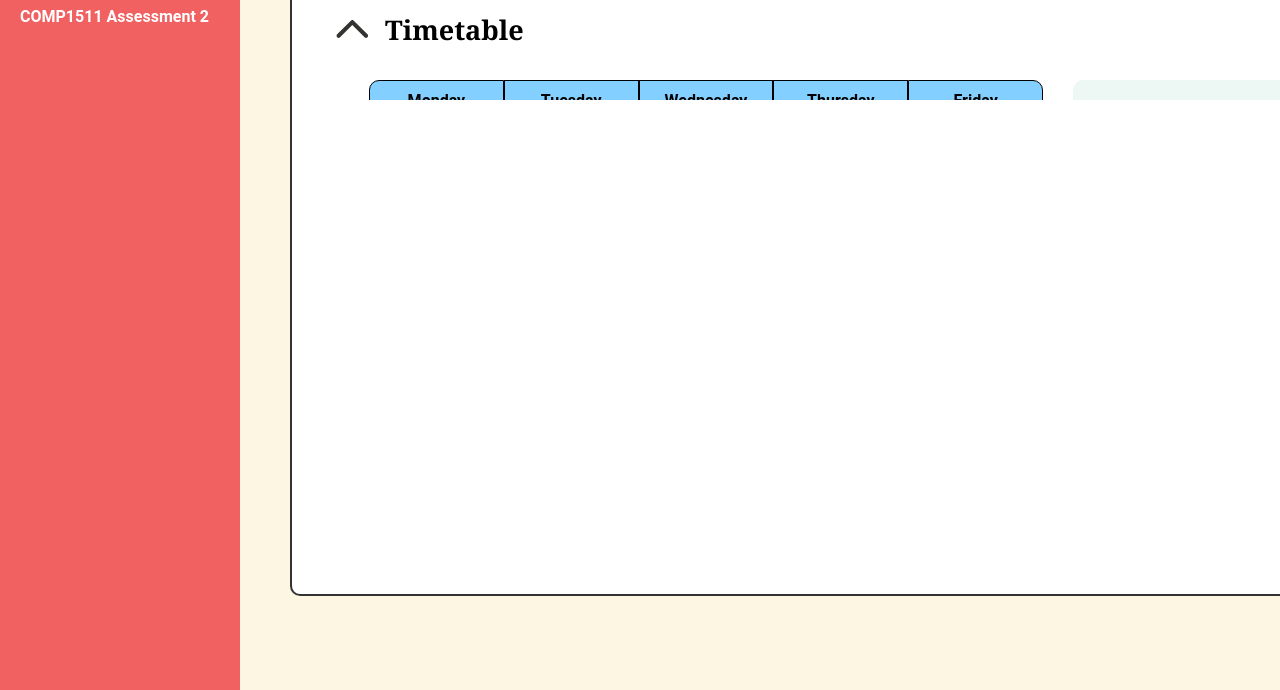
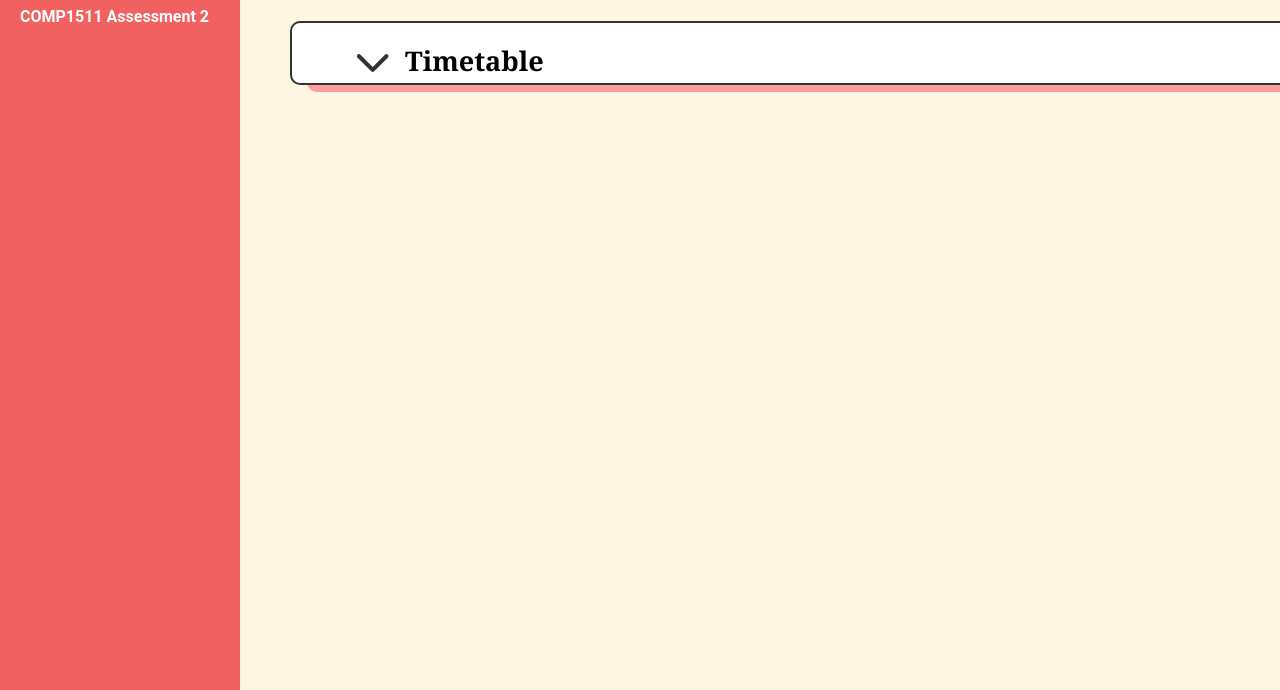
Before and after one commit to Amygdala73/Blue_Print_2024, a website: page pages/home.html in a window 1280 px wide. Both pictures are taken after a click on the element "Timetable". Shown: the part 110-800 px from the top of the page. Drawn offline with Linux system fonts and the light colour scheme.

Commit message:
Need to fix the arrow and table boarder

```diff
--- a/css/home.css
+++ b/css/home.css
@@ -46,7 +46,7 @@ body {
 /* Header Section */
 .header h1 {
     font-size: 32px;
-    margin-bottom: 20px;
+    margin-bottom: 60px;
     margin-left: 30px;
     color: #000;
     font-family: 'Tahoma', sans-serif;
@@ -65,25 +65,57 @@ body {
 .white-background {
     background-color: white;
     width: 1183.046px;
-    height: 602.742px;
+    height: 60px; /* Set a smaller height for the collapsed state */
     flex-shrink: 0;
     border-radius: 10px;
     border: 2.04px solid #333;
-    position: absolute; /* Set this to absolute for layering */
+    position: absolute;
     z-index: 1;
     margin-top: -70px;
+    transition: height 0.3s ease; /* Add transition for smooth collapsing */
+}
 
+.collapsed .white-background {
+    height: 60px; /* Collapsed height */
+    margin-top: -191px;
 }
+
+.expanded .white-background {
+    height: 602.742px; /* Expanded height */
+}
+
 /* Updated the heading and arrow styles */
+/* Style for the Timetable heading */
 .heading-with-arrow {
     display: flex;
     align-items: center;
     font-size: 32px;
     font-weight: bold;
-    margin-left: 40px; /* Aligns with the left padding of the white box */
-    cursor: pointer; /* Make it clickable */
+    cursor: pointer;
+    background-color: transparent; /* Place it within the white box */
+    padding: 10px 20px; /* Ensure padding for a nice layout */
+    border-radius: 10px; /* Rounded corners */
+    position: relative;
+    z-index: 2; /* Ensure it stays on top of the pink shadow */
+    margin-left: 0;
+    width: fit-content; /* Adjust to fit content */
+    top: -5px; /* Move the text up */
+}
 
 
+.collapsed .heading-with-arrow {
+    background-color: transparent; /* White background for the heading */
+    padding: 10px 20px; /* Adjust padding */
+    border-radius: 10px; /* Rounded corners */
+    width: fit-content; /* Adjust width to fit content */
+    top:-58px;
+
+}
+
+
+.arrow {
+    cursor: pointer;
+    transition: transform 0.3s ease;
 }
 
 .heading-with-arrow svg {
@@ -96,30 +128,39 @@ body {
 }
 
 .white-box {
-    background-color: white;
+    background-color: transparent;
     width: 100%;
     padding: 20px;
     margin-top: 20px; /* Space between white box and timetable */
     margin-bottom: -5px;
     border-radius: 10px;
     margin-left: 20px;
-    height: 30px;
+    height: 20px;
     position: relative;
     z-index: 2;
     display: flex; /* Added to ensure the arrow and text stay on the same row */
     align-items: center; /* Ensures vertical alignment within the white box */
 }
-/* White Box for Heading */
-.white-box {
-    background-color: white;
-    width: 100%;
-    padding: 20px;
-    margin-top: 20px;
-    border-radius: 10px;
-    margin-left: 20px;
+
+
+
+.collapsed .white-box {
+    background: none;
+    border: none;
+    height: 60px; /* Adjust height when collapsed */
     display: flex;
-    align-items: center;
+    align-items: center; /* Ensures vertical alignment */
+    justify-content: flex-start; /* Aligns content to the left */
+    padding: 0; /* Remove any padding */
 }
+
+.expanded .white-box {
+    height: auto; /* Expanded height remains unchanged */
+    padding: 20px; /* Keep padding for expanded state */
+    background-color: transparent;
+    border: none;
+}
+
 
 /* Heading with Arrow */
 
@@ -148,16 +189,26 @@ body {
 
 /* Pink Background Shadow */
 .pink-background-shadow {
-    background-color: #FF9C9C; /* Coral/Pink solid background */
+    background-color: #FF9C9C;
     position: absolute;
-    top: -50px; /* Adjust this value to move down */
-    right: -105px; /* Adjust this value to move left */
-    width: 108%; /* Same width as the timetable */
-    height: 123%; /* Same height as the timetable */
-    border-radius: 10px; /* Rounded corners */
-    z-index: 0; /* Make sure it's behind everything */
+    top: -50px;
+    right: -105px;
+    width: 108%;
+    height: 123%;
+    border-radius: 10px;
+    z-index: 0;
+    transition: height 0.3s ease; /* Smooth transition for collapsing */
 }
 
+.collapsed .pink-background-shadow {
+    height: 70px; /* Adjust height for the pink background when collapsed */
+    margin-top: -140px;
+    margin-left: -20;
+}
+
+.expanded .pink-background-shadow {
+    height: 123%; /* Full height when expanded */
+}
 /* Timetable and Availability Wrapper */
 .timetable-availability-wrapper {
     display: flex;
@@ -176,13 +227,20 @@ body {
     overflow: hidden;
 }
 
+/* Timetable container visibility */
 .collapsed .timetable-availability-wrapper {
-    max-height: 0; /* Collapsed state */
+    max-height: 0;
+    opacity: 0;
+    overflow: hidden;
+    transition: max-height 0.3s ease, opacity 0.3s ease;
 }
 
 .expanded .timetable-availability-wrapper {
-    max-height: 500px; /* Expanded state */
+    max-height: 500px;
+    opacity: 1;
 }
+
+
 
 .timetable {
     width: 100%;
@@ -256,6 +314,24 @@ body {
     height: 30px;
 }
 
+/* Styling for the collapsed state */
+.collapsed .timetable-availability-wrapper {
+    display: none; /* Hide the timetable and availability when collapsed */
+}
+
+.expanded .timetable-availability-wrapper {
+    display: flex; /* Show timetable when expanded */
+}
+
+.white-box.collapsed {
+    height: 60px; /* Adjust height when collapsed */
+    border-radius: 10px; /* Rounded corners */
+}
+
+.white-box.expanded {
+    height: auto; /* Adjust height when expanded */
+    border-radius: 10px; /* Maintain rounded corners */
+}
 
 /* Availability Section */
 .availability-container {
--- a/pages/home.html
+++ b/pages/home.html
@@ -99,11 +99,23 @@
         document.addEventListener("DOMContentLoaded", function () {
             const heading = document.querySelector(".heading-with-arrow");
             const timetableWrapper = document.querySelector(".relative-wrapper");
+            const whiteBox = document.querySelector(".white-box");
 
             // Add click event to the arrow/heading to toggle collapsed/expanded state
             heading.addEventListener("click", function () {
+                // Toggle the classes for collapsing and expanding
                 timetableWrapper.classList.toggle("collapsed");
                 timetableWrapper.classList.toggle("expanded");
+                whiteBox.classList.toggle("collapsed");
+                whiteBox.classList.toggle("expanded");
+
+                // Adjust the height of the white box and maintain the pink background
+                const pinkBackground = document.querySelector(".pink-background-shadow");
+                if (whiteBox.classList.contains("collapsed")) {
+                    pinkBackground.style.height = "70px"; // Adjust pink background height when collapsed
+                } else {
+                    pinkBackground.style.height = "123%"; // Reset to full height when expanded
+                }
             });
 
             // Action for "Book a Room" button
```
